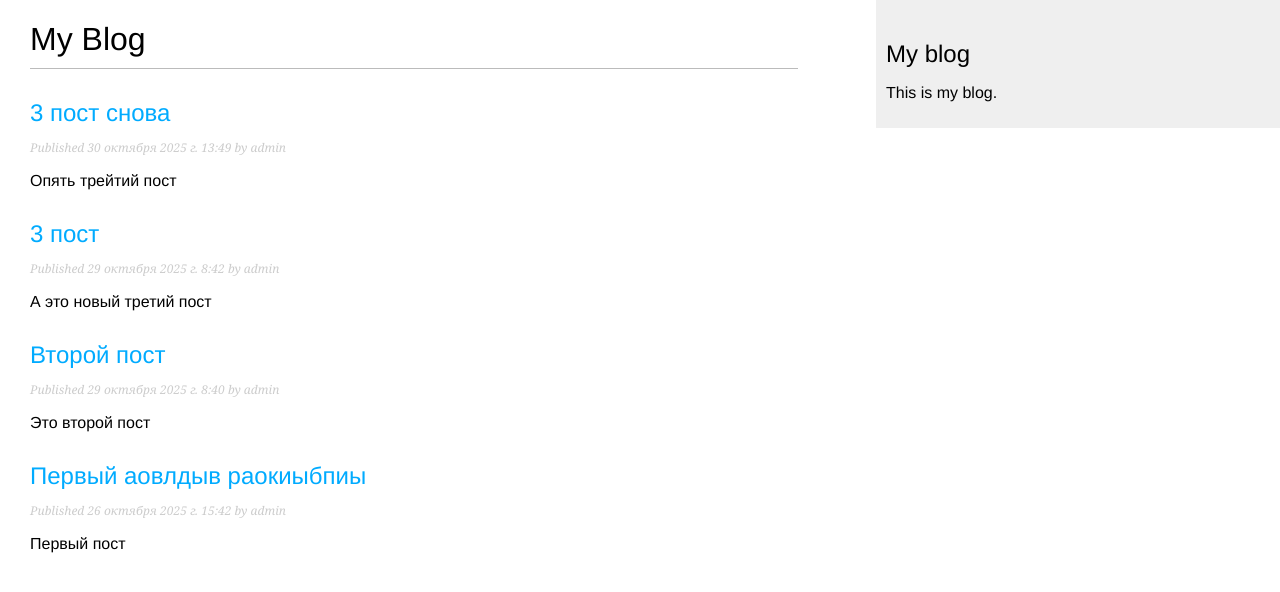
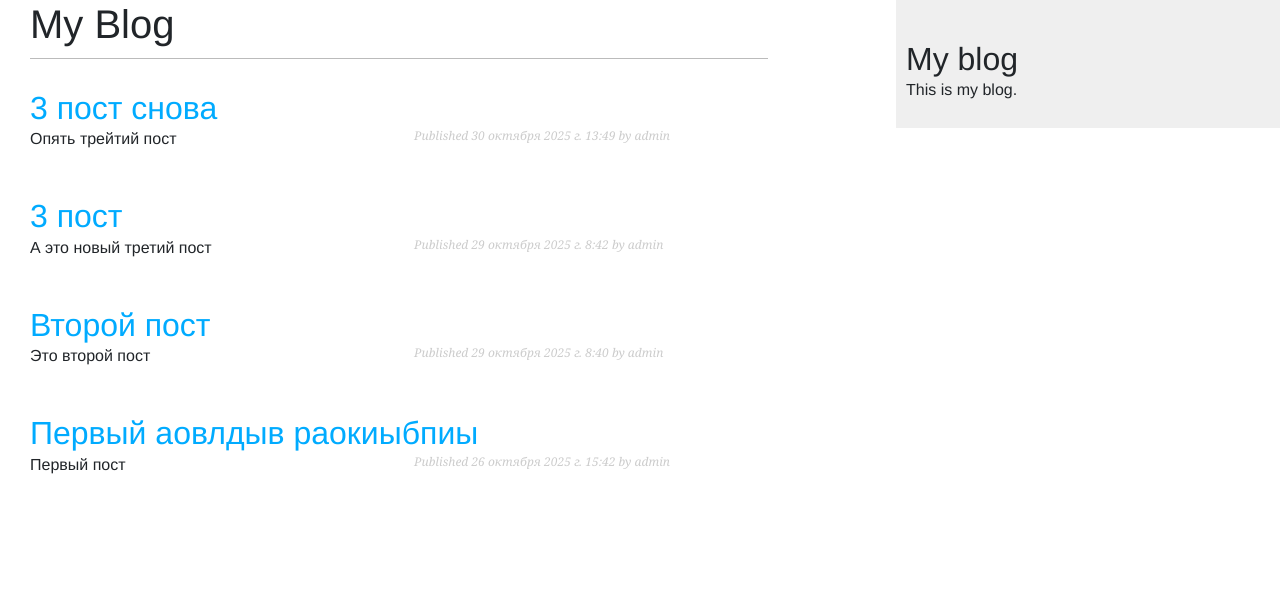
Before and after one commit to DudarIg/mysite, a Django app: page /blog/ in a window 1280 px wide. Shown: the top 592 px of the page. Run offline with Django 4.2, Linux system fonts and the light colour scheme; data comes from the database, SQL or seed files in the repository; some libraries are stand-ins or nearby versions.

Commit message:
3 commit

```diff
--- a/blog/templates/blog/base.html
+++ b/blog/templates/blog/base.html
@@ -4,6 +4,8 @@
 <html>
     <head>
         <title>{% block title %} {% endblock %}</title>
+        <link href="{% static 'boot_start/css/bootstrap.min.css'  %}" rel="stylesheet">
+        <script defer src="{% static 'boot_start/js/bootstrap.bundle.min.js'  %}"></script>
         <link href="{% static 'blog/css/style.css' %}" rel="stylesheet">
     </head>
 <body>
--- a/blog/templates/blog/post/list.html
+++ b/blog/templates/blog/post/list.html
@@ -4,8 +4,13 @@
     <h1>My Blog</h1>
     {% for post in posts %}
     <h2><a href="{{ post.get_absolute_url }}">{{ post.title }}</a></h2>
-    <p class="date">Published {{ post.publish }} by {{ post.author }}
-    </p>
-    {{ post.body|truncatewords:30|linebreaks }}
+        <div class="row">
+        <div class="col">
+            {{ post.body|truncatewords:30|linebreaks }}
+        </div>
+        <div class="col">
+            <p class="date">Published {{ post.publish }} by {{ post.author }} </p>
+        </div>
+        </div>
     {% endfor %}
 {% endblock %}
--- a/boot_start/templates/boot_start/boot_start1.html
+++ b/boot_start/templates/boot_start/boot_start1.html
@@ -15,7 +15,7 @@
             <h1>Это страница Bootstrap</h1>
                 <p>На странице создан контейнер фиксированной ширины class="container".</p>
                 <p>В контейнер вложена одна строка class="row."</p>
-                <p>В строке нахьдится один адаптивный блок class="col".</p>
+                <p>В строке находится один адаптивный блок class="col".</p>
                 <p>С изменением размера окна браузера ширина элементов
                     контейнера будет меняться в разных контрольных точках.</p>
             </div>
```
